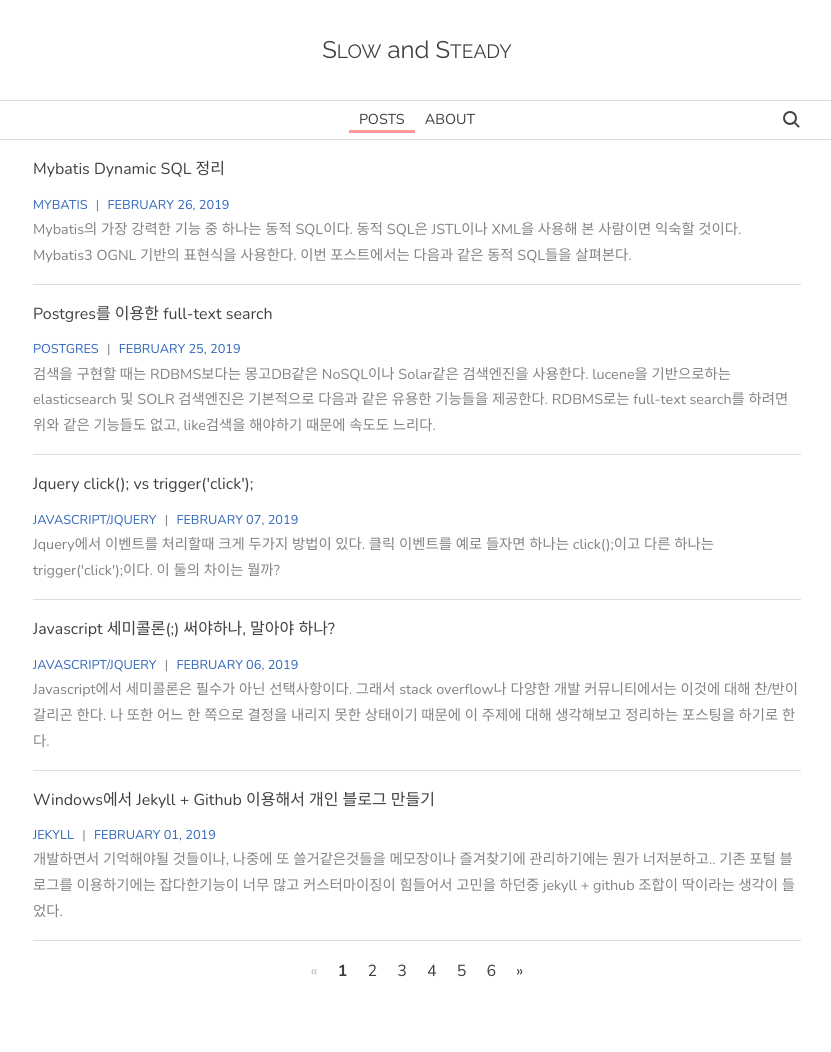
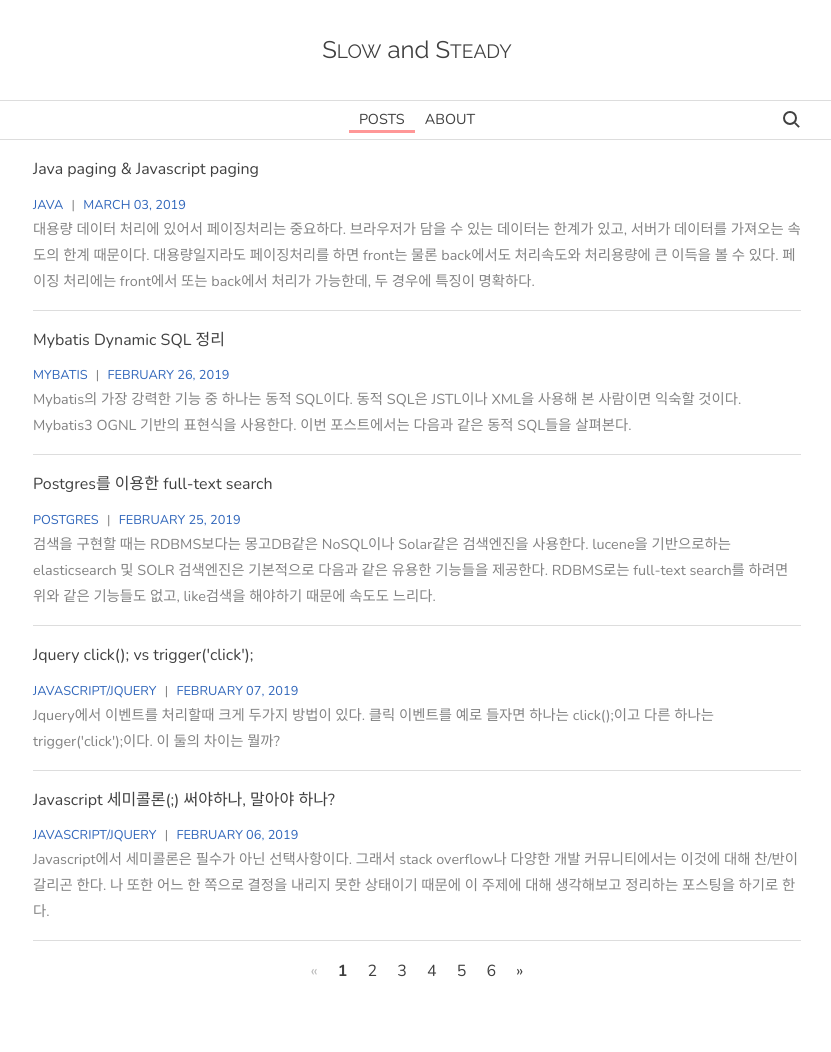
Before and after one commit to daesuni/daesuni.github.io, a Jekyll site: the page built from index.html, in a window 1280 px wide. Shown: the whole page, without its empty margins (223-1054 px from the left). Built offline with Jekyll 4.4.1, drawn with Linux system fonts in a browser that asks for light colours; the list of posts is cut into pages by our own code; some of the changed lines change nothing that is shown.

Commit message:
drafts...

````diff
--- a/_drafts/2019-03-03-Java paging.md
+++ b/_posts/2019-03-03-Java paging.md
@@ -1,10 +1,20 @@
 ---
 layout: post
-title: Java paging구현
+title: Java paging & Javascript paging
 category: Java
 ---
 
-Java
+대용량 데이터 처리에 있어서 페이징처리는 중요하다. 브라우저가 담을 수 있는 데이터는 한계가 있고, 서버가 데이터를 가져오는 속도의 한계 때문이다. 대용량일지라도 페이징처리를 하면 front는 물론 back에서도 처리속도와 처리용량에 큰 이득을 볼 수 있다. 페이징 처리에는 front에서 또는 back에서 처리가 가능한데, 두 경우에 특징이 명확하다.
+
+Front에서 페이징 처리를 하는 경우는 모든 데이터를 한꺼번에 가져와서 client에서 처리를 하기 때문에 초기 로딩속도는 느린 반면, 이후 페이징 시 서버와 통신을 하지 않아도 되어 빠른 속도를 보여준다. 또한 스크립트 검색이 가능하다는 장점도 있다.
+
+Back에서 페이징 처리를 하는 경우, 각 페이지마다 서버를 통해 해당하는 데이터만 가져오게되므로 모든 페이지의 로딩속도가 거의 균일하다고 할 수 있다. 당연히 client의 부담도 줄어들게 되지만, 검색의 경우 전체 데이터를 대상으로 실시간으로 적용하기에는 무리가 있다.
+
+이처럼 두가지 페이징 방식에 따라 trade-off해야 할 상황이 다르기 때문에 어떤 상황에서 어떤 페이징 처리를 할 것인지 고민을 해야 한다. 이번 포스팅에서는 Java를 이용한 back-paging방식과 Javascript/Jquery를 이용한 front-paging의 대표적인 예를 하나씩 살펴볼 것이다.
+
+### 1. Java back-paging
+
+먼저 paging을 구현해 줄 class를 만들어 준다.
 
 ```java
 public class Paging {
@@ -157,14 +167,14 @@ public class Paging {
 
   // 페이징 생성
   private void makePaging() {
-    if (this.totalCount == 0) return; // 게시 글 전체 수가 없는 경우
-    if (this.pageNo == 0) this.setPageNo(1); // 기본 값 설정
-    if (this.pageSize == 0) this.setPageSize(10); // 기본 값 설정
+    if (this.totalCount == 0) return; // 카운트 미지정시
+    if (this.pageNo == 0) this.setPageNo(1); // 기본은 첫 페이지
+    if (this.pageSize == 0) this.setPageSize(10); // 기본 페이지당 수는 10
 
     int finalPage = (totalCount + (pageSize - 1)) / pageSize; // 마지막 페이지
-    if (this.pageNo > finalPage) this.setPageNo(finalPage); // 기본 값 설정
+    if (this.pageNo > finalPage) this.setPageNo(finalPage); // 마지막 페이지를 넘을 경우
 
-    if (this.pageNo < 0 || this.pageNo > finalPage) this.pageNo = 1; // 현재 페이지 유효성 체크
+    if (this.pageNo < 0 || this.pageNo > finalPage) this.pageNo = 1; // 페이지 유효성 체크
 
     boolean isNowFirst = pageNo == 1 ? true : false; // 시작 페이지 (전체)
     boolean isNowFinal = pageNo == finalPage ? true : false; // 마지막 페이지 (전체)
@@ -203,17 +213,87 @@ public class Paging {
 }
 ```
 
+서버에서 사용할 때는 다음 예와 같이 페이징 객체를 만들고, 입맛에 따라 수정사용하면 된다.
 
+```java
+Paging paging = new Paging();
+paging.setPageNo(1);
+paging.setPageSize(20);
+paging.setTotalCount(500);
 
+Integer start = paging.getStartSeq();
+Integer end = paging.getEndSeq();
+```
 
+시작 글 번호와 끝 글 번호를 구해서 sql문의 where조건에 걸어주어도 되고, 경우에 따라 offset을 이용할 수도 있다.
 
+### 2. Javascript/Jquery front-paging
 
+```html
+<div id="paging"></div>
+```
 
-int totalCount = cmmDAO.getKwdCount(map);
-		int pageSize = Integer.parseInt((String) map.get("pageSize"));
-		int page = Integer.parseInt((String) map.get("page"));
+```javascript
+function paging(page) {
 
-		Paging paging = new Paging();
-	    paging.setPageNo(page);
-	    paging.setPageSize(pageSize);
-	    paging.setTotalCount(totalCount);
+  var totalData = 1000;    // 총 데이터 수
+  var dataPerPage = 20;    // 한 페이지에 나타낼 데이터 수
+  var pageCount = 10;      // 한 화면에 나타낼 페이지 수
+
+  console.log('currentPage : ' + page);
+
+  var totalPage = Math.ceil(totalData / dataPerPage);    // 총 페이지 수
+  var pageGroup = Math.ceil(page / pageCount);    // 페이지 그룹
+
+  console.log('pageGroup : ' + pageGroup);
+
+  var last = pageGroup * pageCount;    // 화면에 보여질 마지막 페이지 번호
+  if (last > totalPage) last = totalPage;
+  var first = last - (pageCount - 1);    // 화면에 보여질 첫번째 페이지 번호
+  var next = last ++;
+  var prev = first --;
+
+  console.log('last : ' + last);
+  console.log('first : ' + first);
+  console.log('next : ' + next);
+  console.log('prev : ' + prev);
+
+  var $pingingView = $('#paging');
+
+  var html = '';
+
+  if (prev > 0) html += '<a href=# id="prev"><</a> ';
+
+  for (var i = first; i <= last; i++) {
+      html += '<a href="#" id=' + i + '>' + i + '</a> ';
+  };
+
+  if (last < totalPage) html += '<a href=# id="next">></a>';
+
+  $('#paging').html(html);    // 페이지 목록 생성
+  $('#paging a').css('color', 'black');
+  $('#paging a#' + page).addClass('active'); // 현재 페이지 표시
+
+  $('#paging a').click(function(){
+      var $item = $(this);
+      var $id = $item.attr('id');
+      var selectedPage = $item.text();
+
+      if ($id == 'next') selectedPage = next;
+      if ($id == 'prev') selectedPage = prev;
+
+      paging(selectedPage);
+  });
+}
+
+$('document').ready(function(){
+  paging(1);
+});
+```
+
+##### 참고
+
+본 포스팅은 아래 두 분의 블로그의 소스를 참고하여 수정했습니다.
+
+- https://blog.whitelife.co.kr/215
+- https://sjh010.tistory.com/1
````
